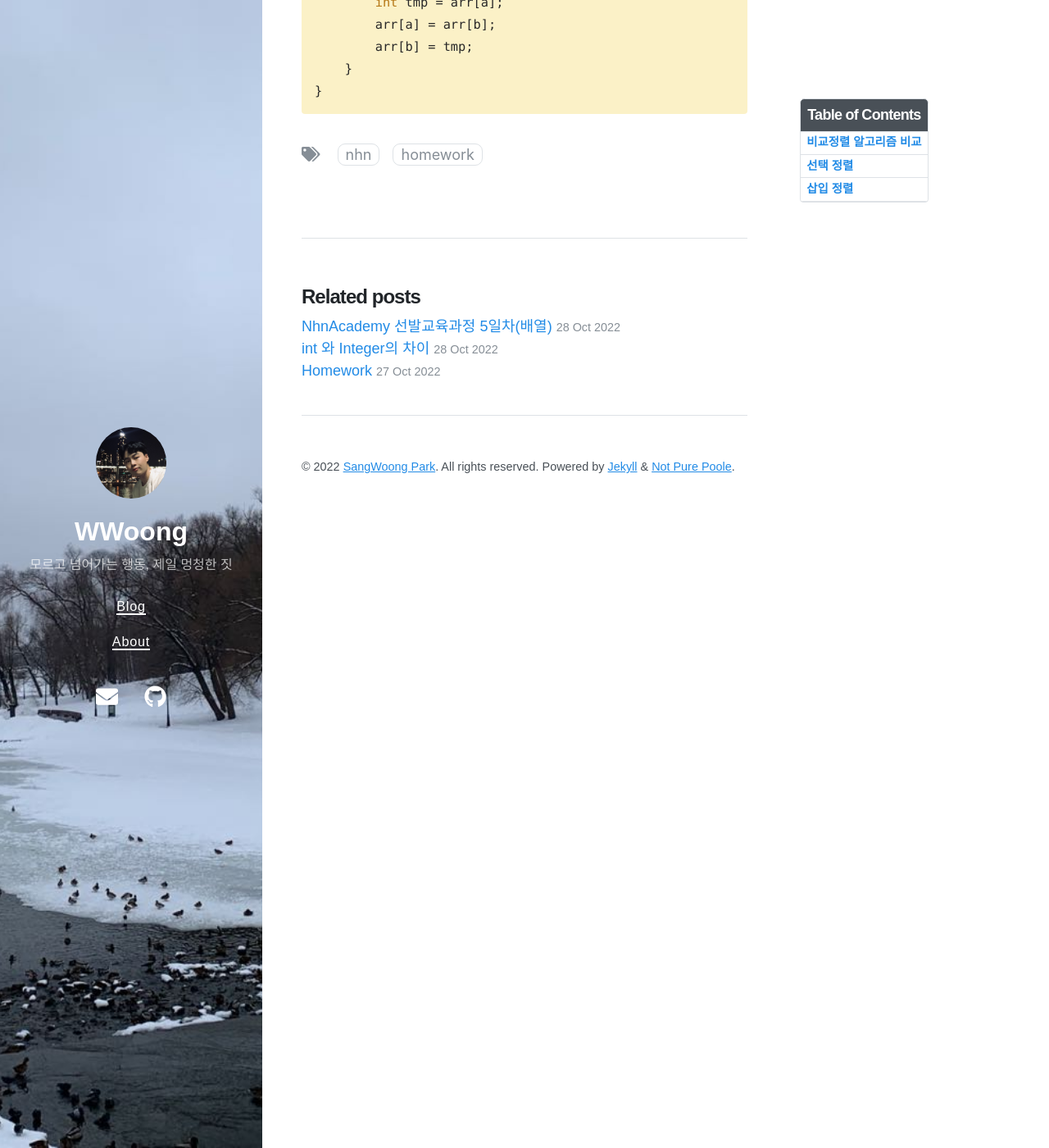
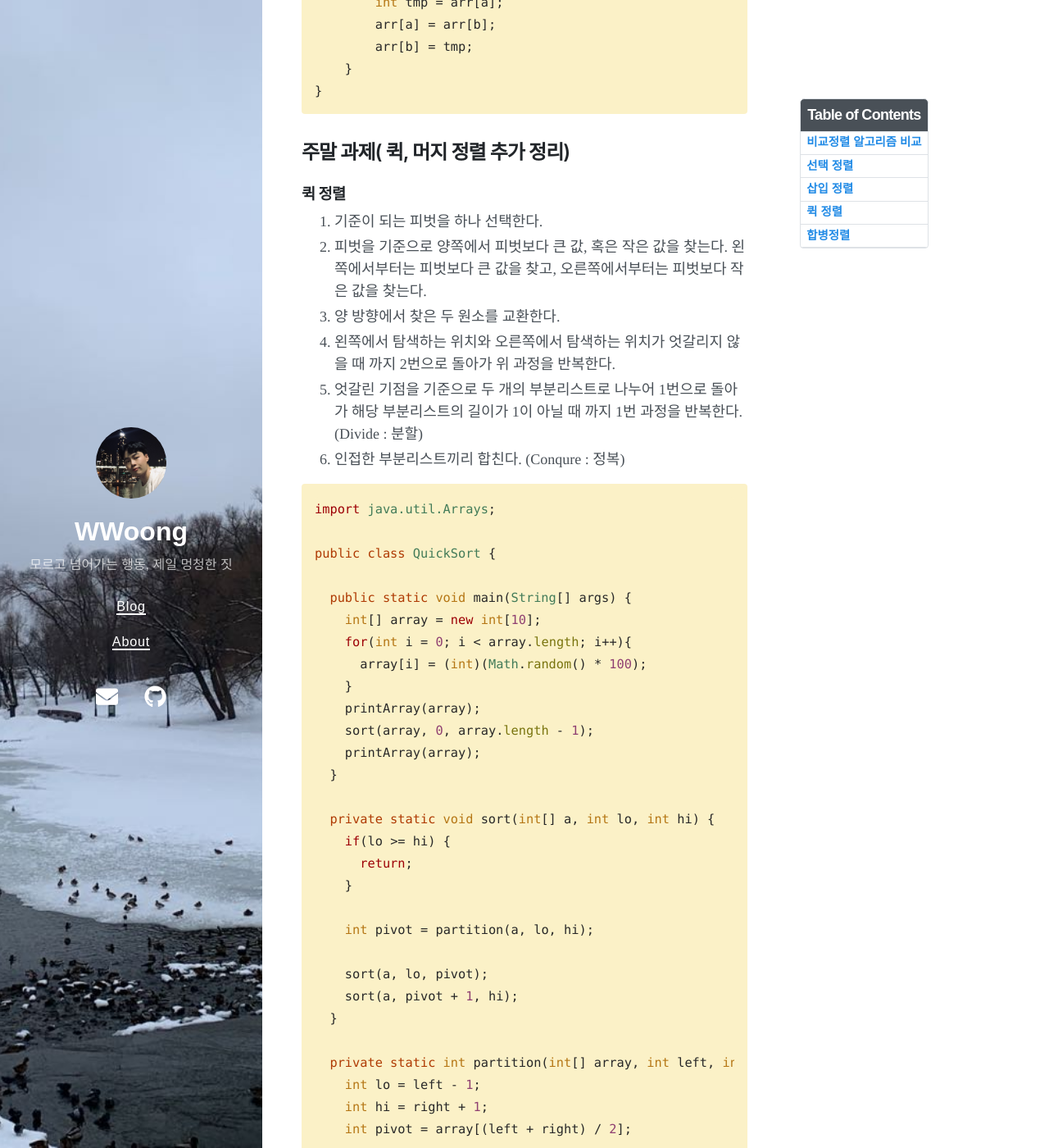
Before and after one commit to sangwoong12/sangwoong12.github.io, a Jekyll site: the page built from _posts/2022-10-27-nhnAcademyCodingTest01.md, in a window 1280 px wide and 1400 px high, scrolled down 2403 px. Shown: the whole window at 82% size. Built offline with Jekyll 4.4.1, drawn with Linux system fonts in a browser that asks for light colours; nearby versions of some CDN libraries; some of the changed text lies outside the part shown.

Commit message:
CodingTest

````diff
--- a/_posts/2022-10-27-nhnAcademyCodingTest01.md
+++ b/_posts/2022-10-27-nhnAcademyCodingTest01.md
@@ -73,7 +73,7 @@ public class Insertion {
                 arr[j] = arr[j - 1];
                 j--;
             }
-            arr[i] = toInsert;
+            arr[j] = toInsert;
         }
     }
 }
@@ -97,3 +97,70 @@ public class Insertion {
     }
 }
 ```
+## 주말 과제( 퀵, 머지 정렬 추가 정리)
+### 퀵 정렬
+1. 기준이 되는 피벗을 하나 선택한다.
+2. 피벗을 기준으로 양쪽에서 피벗보다 큰 값, 혹은 작은 값을 찾는다. 왼쪽에서부터는 피벗보다 큰 값을 찾고, 오른쪽에서부터는 피벗보다 작은 값을 찾는다.
+3. 양 방향에서 찾은 두 원소를 교환한다.
+4. 왼쪽에서 탐색하는 위치와 오른쪽에서 탐색하는 위치가 엇갈리지 않을 때 까지 2번으로 돌아가 위 과정을 반복한다.
+5. 엇갈린 기점을 기준으로 두 개의 부분리스트로 나누어 1번으로 돌아가 해당 부분리스트의 길이가 1이 아닐 때 까지 1번 과정을 반복한다. (Divide : 분할)
+6. 인접한 부분리스트끼리 합친다. (Conqure : 정복)
+
+```java
+import java.util.Arrays;
+
+public class QuickSort {
+
+  public static void main(String[] args) {
+    int[] array = new int[10];
+    for(int i = 0; i < array.length; i++){
+      array[i] = (int)(Math.random() * 100);
+    }
+    printArray(array);
+    sort(array, 0, array.length - 1);
+    printArray(array);
+  }
+
+  private static void sort(int[] a, int lo, int hi) {
+    if(lo >= hi) {
+      return;
+    }
+
+    int pivot = partition(a, lo, hi);
+
+    sort(a, lo, pivot);
+    sort(a, pivot + 1, hi);
+  }
+
+  private static int partition(int[] array, int left, int right) {
+    int lo = left - 1;
+    int hi = right + 1;
+    int pivot = array[(left + right) / 2];		// 부분리스트의 중간 요소를 피벗으로 설정
+
+
+    while(true) {
+      do {lo++;
+      } while(array[lo] < pivot);
+      do {hi--;
+      } while(array[hi] > pivot && lo <= hi);
+      if(lo >= hi) {
+        return hi;
+      }
+      swap(array, lo, hi);
+    }
+  }
+  private static void swap(int[] array, int i, int j) {
+    int temp = array[i];
+    array[i] = array[j];
+    array[j] = temp;
+  }
+  private static void printArray(int[] array){
+    System.out.println(Arrays.toString(array));
+  }
+}
+```
+
+### 합병정렬
+1. 주어진 리스트를 절반으로 분할하여 부분리스트로 나눈다. (Divide : 분할)
+2. 해당 부분리스트의 길이가 1이 아니라면 1번 과정을 되풀이한다.
+3. 인접한 부분리스트끼리 정렬하여 합친다. (Conqure : 정복)
````
